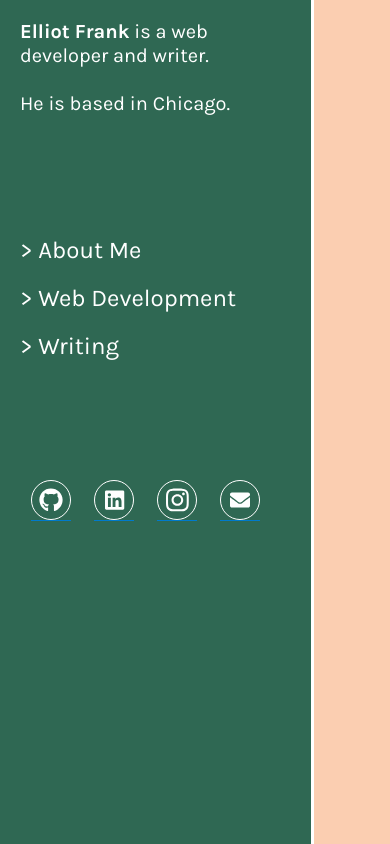
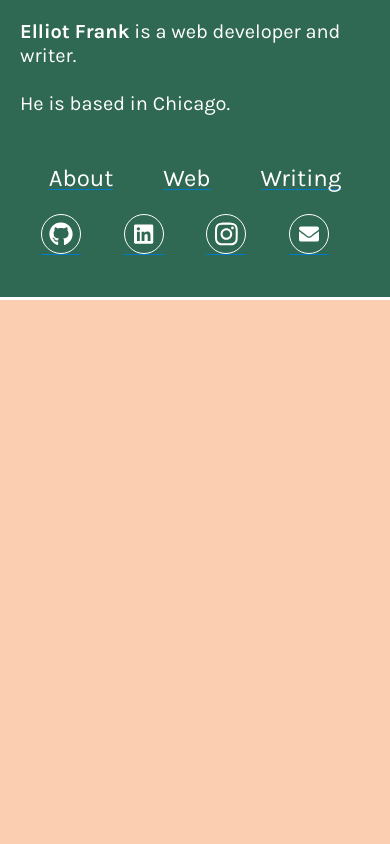
Before and after one commit to egfrank/elliot-g-frank-site, a Gatsby site: page / in a window 390 px wide. Built offline with nearby package versions, Linux system fonts and the light colour scheme; Gatsby itself is replaced by a stand-in of ours; some packages are replaced by stand-ins of ours; a web font is replaced by a local one.

Commit message:
add starter layout for mobile

```diff
--- a/src/components/layout.js
+++ b/src/components/layout.js
@@ -13,9 +13,37 @@ import SocialLinks from "../components/sociallinks"
 
 import '../styles/index.css'
 
+
+export const media = {
+  small: '@media(min-width: 0px)',
+  large: '@media(min-width: 600px)',
+}
+
+
+
 const Navs = styled.div`
+  ${media.small}{
+    display: flex;
+    flex-direction: row;
+    padding: 0 5px;
+    justify-content: center;
+    margin-top: 50px;
+  }
+  ${media.large}{
+    display: block;
+    padding: 0 0;
+  }
 `
 
+const NavTitle = styled(NavHeading)`
+  ${media.small}{
+    margin: 0 25px;
+  }
+  ${media.large}{
+    margin: 0 0;
+  }
+
+`
 const PageTitle = styled.h1`
   font-family: 'Karla', sans-serif;
   color: #2F6853;
@@ -32,25 +60,56 @@ const Title = ( {title} ) => {
 }
 
 const Grid = styled.div`
+  ${media.small}{
+    display: grid;
+    background: #FBCEB1;
+    grid-template-rows: 300px auto;
+    height: 100vh;
+    grid-template-columns: 100%;
+    grid-gap: 1px 1px;
+  }
+
+  ${media.large}{
     display: grid;
     background: #FBCEB1;
     grid-gap: 50px 100px;
+    height: 100vh;
+    grid-template-rows: auto;
     grid-template-columns: 314px auto;
-  height: 100vh;
+  }
+
 `
 
 const Aside = styled.div`
+  ${media.small}{
+    background: #2F6853;
+    grid-row: 1 / 2;
+    border-bottom: 3px solid white;
+  }
+
+  ${media.large}{
     background: #2F6853;
     grid-column: 1 / 2;
     border-right: 3px solid white;
+  }
 `
 
 const AsideContents = styled.div`
+  ${media.small}{
+    margin: 20px;
+    display: flex;
+    flex-direction: column;
+    height: auto;
+    justify-content: space-between;
+  }
+
+  ${media.large}{
     margin: 20px;
     display: flex;
     flex-direction: column;
     height: 500px;
     justify-content: space-between;
+  }
 `
 
 
@@ -84,9 +143,9 @@ class Layout extends React.Component {
               <Bio />
 
               <Navs>
-                <NavHeading link='' title='About Me' style={{marginBottom: 24}}/>
-                <NavHeading link='/web' title='Web Development' style={{marginBottom: 24}}/>
-                <NavHeading link='/writing' title='Writing' />
+                <NavTitle link='' title='About Me' style={{marginBottom: 24}}/>
+                <NavTitle link='/web' title='Web Development' style={{marginBottom: 24}}/>
+                <NavTitle link='/writing' title='Writing' />
               </Navs>
 
               <SocialLinks />
--- a/src/components/navheading.js
+++ b/src/components/navheading.js
@@ -2,20 +2,32 @@ import React from "react"
 import { Link } from "gatsby"
 import styled from 'styled-components'
 import '../styles/index.css'
+
+import { size } from './layout'
+
 
 
 const Title = styled.h1`
   font-size: 24px;
   font-family: 'Karla', sans-serif;
   color: white;
-`
+  display: inline;
+`;
+
+const WideTitle = styled(Title)`
+  display: none;
+  @media(min-width: 600px){
+  	display: inline;
+  }`;
 
 
 const NavHeading = (props) => {
 	return (
-		<div {...props}>
+		<div {...props} >
 			<Link to={props.link}>
-			<Title>> {props.title}</Title>
+			<WideTitle>> </WideTitle>
+			<Title>{props.title.split(' ')[0]}</Title>
+			<WideTitle> {props.title.split(' ')[1]}</WideTitle>
 			</Link>
 		</div>
 		)
```
Also changed, not shown: src/styles/index.css (line endings or trailing spaces). Lines whose indentation alone changed are shown as unchanged.
